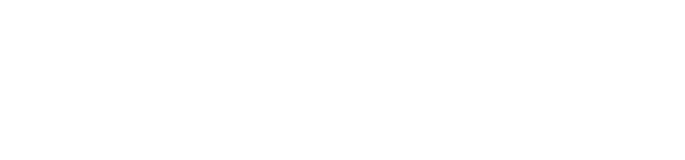
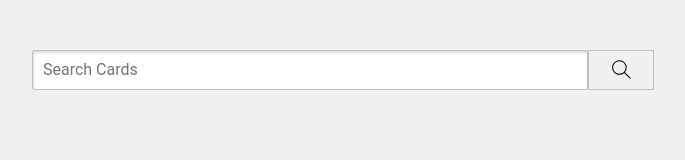
Before and after one commit to shickmanIV/tcg-cart-optimizer, a plain HTML site: page HTML files/homepage.html in a window 1280 px wide. Shown: the whole page, without its empty margins (292-977 px from the left). Drawn offline with Linux system fonts and the light colour scheme.

Commit message:
Rough Draft of homepage

```diff
--- a/HTML files/homepage.html
+++ b/HTML files/homepage.html
@@ -3,8 +3,15 @@
 <html>
   <head>
     <title>Homepage</title>
+    <link rel="stylesheet" href="styles/homepage.css">
   </head>
   <body>
-
+    <div class="header">
+      <input class ="search-bar" type="text" placeholder="Search Cards">
+          <button class="search-button">
+            <img class="search-icon" src="icons/search.svg">
+            <div class="tooltip">Search</div>
+          </button>
+      </div>
   </body>
 </html>
--- /dev/null
+++ b/HTML files/styles/homepage.css
@@ -0,0 +1,79 @@
+
+html,
+body {
+    background-color: rgb(240, 240, 240);
+}
+
+.header {
+    margin-top: 50px;
+    display: flex;
+    padding-left: 25%;
+    padding-right: 25%;
+}
+
+.search-bar {
+    flex: 1;
+    width: 0;
+    height: 36px;
+    font-size: 16px;
+    padding-left: 10px;
+    border-width: 1px;
+    border-style: solid;
+    border-color: rgb(192, 192, 192);
+    border-radius: 2px;
+    box-shadow: inset 1px 2px 3px rgba(0, 0, 0, 0.15);
+  }
+
+  .search-bar::placeholder {
+    font-family: Roboto, Arial;
+    font-size: 16px;
+  }
+
+  .search-button {
+    height: 39.5px;
+    background-color: rgb(240, 240, 240);
+    width: 66px;
+    border-width: 1px;
+    border-color: rgb(192, 192, 192);
+    border-style: solid;
+    margin-left: 0px;
+    margin-right: 10px;
+
+  }
+
+  .search-button {
+    display: flex;
+    position: relative;
+    align-items: center;
+    justify-content: center;
+  }
+
+  .search-button:hover {
+    cursor: pointer;
+  }
+
+  .search-button:hover .tooltip {
+    opacity: 1;
+  }
+
+  .search-button .tooltip {
+    font-size: 12px;
+    font-family: Roboto, Arial;
+    position: absolute;
+    background-color: gray;
+    color: white;
+    padding-top: 4px;
+    padding-bottom: 4px;
+    padding-left: 8px;
+    padding-right: 8px;
+    border-radius: 2px;
+    bottom: -30px;
+    opacity: 0;
+    transition: opacity 0.15s;
+    pointer-events: none;
+    white-space: nowrap;
+  }
+
+  .search-icon {
+    height: 25px;
+  }
```
Also changed, not shown: HTML files/icons/search.svg (added).
